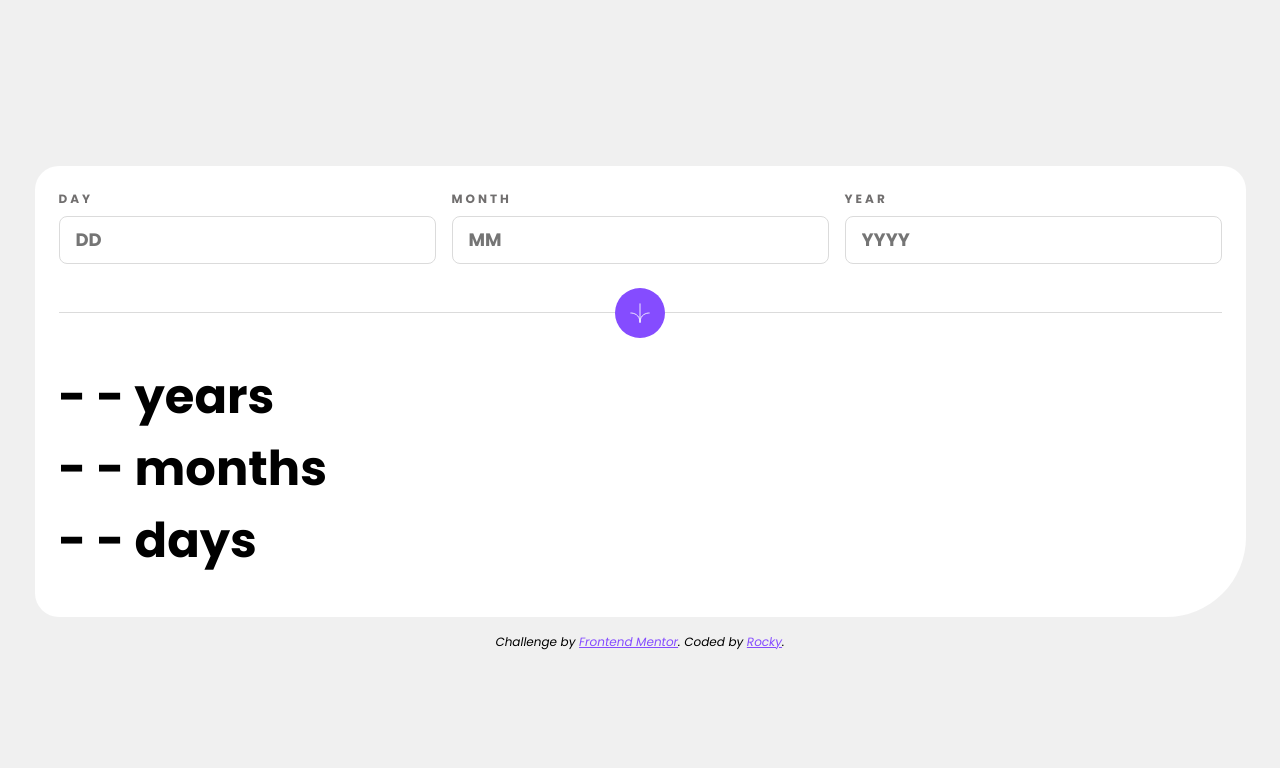
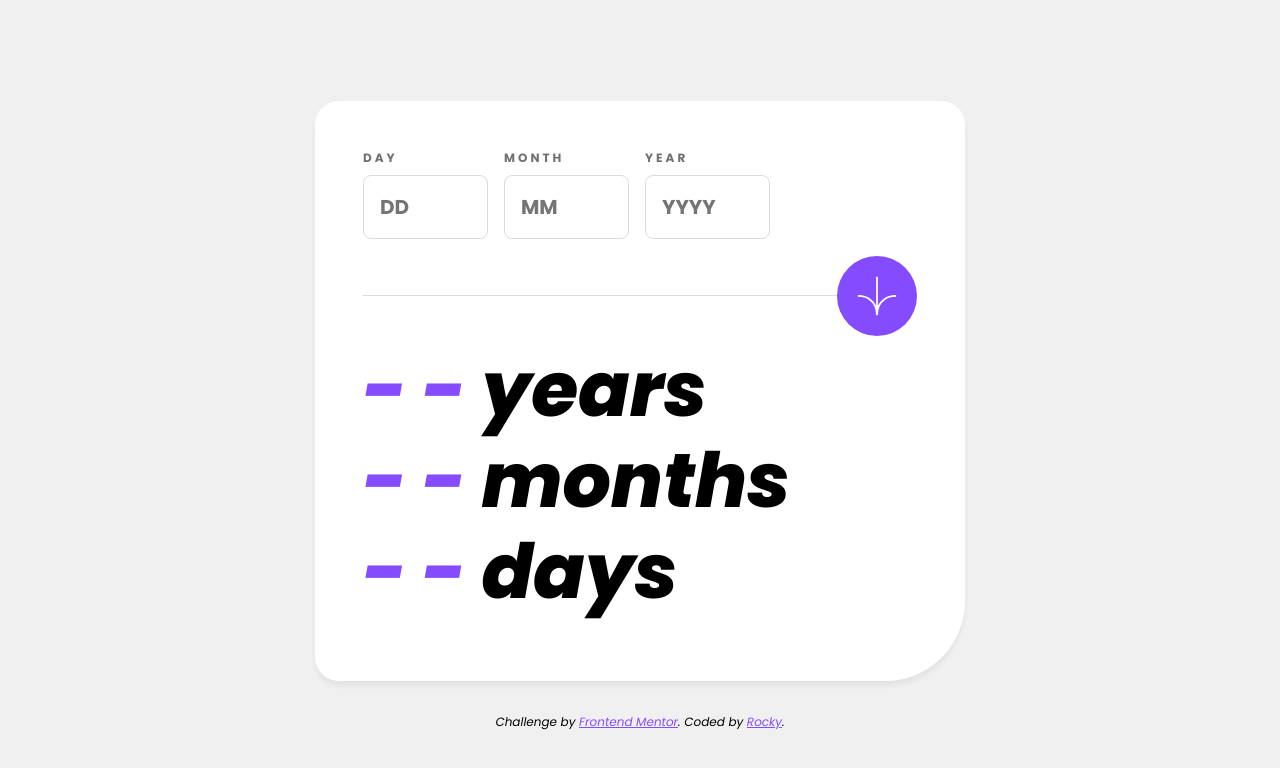
Before and after one commit to Drougnov/age-calculator-app-main, a plain HTML site: page index.html in a window 1280 px wide. Drawn offline with Linux system fonts and the light colour scheme.

Commit message:
Responsive style added

```diff
--- a/style.css
+++ b/style.css
@@ -9,6 +9,7 @@ body {
     background: hsl(0, 0%, 94%);
     font-size: 12px;
     font-family: "Poppins", sans-serif;
+    font-style: italic;
     display: flex;
     flex-direction: column;
     justify-content: center;
@@ -23,6 +24,7 @@ main {
     -ms-border-radius: 1.5rem 1.5rem 5rem 1.5rem;
     -o-border-radius: 1.5rem 1.5rem 5rem 1.5rem;
     border-radius: 1.5rem 1.5rem 5rem 1.5rem;
+    box-shadow: 0 5px 5px 0 rgba(0, 0, 0, 0.05);
 }
 main form {
     position: relative;
@@ -32,7 +34,7 @@ form .input-container {
     grid-template-columns: repeat(3, 1fr);
     align-items: start;
     gap: 1rem;
-    padding-bottom: 2.5rem;
+    padding-bottom: 3rem;
     border-bottom: 1px solid hsl(0, 0%, 86%);
 }
 .input-field {
@@ -44,8 +46,13 @@ form .input-container {
 .input-field .label {
     color: hsl(0, 1%, 44%);
     font-weight: 700;
+    font-style: normal;
     text-transform: uppercase;
     letter-spacing: 3px;
+}
+.input-field.empty-value .label,
+.input-field.invalid-value .label {
+    color: hsl(0, 100%, 67%);
 }
 .input-field .input {
     height: 3rem;
@@ -55,22 +62,35 @@ form .input-container {
     font-family: "Poppins", sans-serif;
     padding-left: 1rem;
     margin: 0.5rem 0;
+    outline: none;
     border: 1px solid hsl(0, 0%, 86%);
     -webkit-border-radius: 0.5rem;
     -moz-border-radius: 0.5rem;
     -ms-border-radius: 0.5rem;
     -o-border-radius: 0.5rem;
     border-radius: 0.5rem;
+    -webkit-transition: all 0.2s linear;
+    -moz-transition: all 0.2s linear;
+    -ms-transition: all 0.2s linear;
+    -o-transition: all 0.2s linear;
+    transition: all 0.2s linear;
 }
 .input::placeholder {
     font-size: 18px;
     font-weight: 700;
     font-family: "Poppins", sans-serif;
 }
+.input-field .input:focus,
+.input-field .input:hover {
+    border: 1px solid hsl(259, 100%, 65%);
+}
+.input-field.empty-value .input,
+.input-field.invalid-value .input {
+    border: 1px solid hsl(0, 100%, 67%);
+}
 .empty,
 .invalid {
     color: hsl(0, 100%, 67%);
-    font-style: italic;
     display: none;
 }
 .input-field.empty-value .empty {
@@ -93,11 +113,20 @@ form .submit-btn {
     outline: none;
     border: none;
     padding: 0.5rem;
-    border-radius: 50%;
     -webkit-border-radius: 50%;
     -moz-border-radius: 50%;
     -ms-border-radius: 50%;
     -o-border-radius: 50%;
+    border-radius: 50%;
+    cursor: pointer;
+    -webkit-transition: all 0.2s linear;
+    -moz-transition: all 0.2s linear;
+    -ms-transition: all 0.2s linear;
+    -o-transition: all 0.2s linear;
+    transition: all 0.2s linear;
+}
+.submit-btn:hover {
+    background: hsl(0, 0%, 8%);
 }
 .submit-btn img {
     width: 20px;
@@ -107,10 +136,12 @@ main .age-container {
     padding: 3rem 0 1rem 0;
 }
 .age-container .age {
-    font-size: 3rem;
+    font-size: 2.5rem;
+    font-weight: 800;
+    line-height: 1.2;
 }
-footer {
-    font-style: italic;
+.age span {
+    color: hsl(259, 100%, 65%);
 }
 footer a {
     color: hsl(259, 100%, 65%);
@@ -118,3 +149,40 @@ footer a {
 footer a:hover {
     text-decoration: none;
 }
+
+@media (min-width: 350px) {
+    .age-container .age {
+        font-size: 3rem;
+    }
+}
+@media (min-width: 750px) {
+    main {
+        width: 650px;
+        padding: 3rem;
+        margin: 2rem;
+    }
+    form .input-container {
+        grid-template-columns: repeat(3, minmax(auto, 125px));
+    }
+    .input-field .input {
+        height: 4rem;
+        font-size: 20px;
+    }
+    .input::placeholder {
+        font-size: 20px;
+    }
+    form .submit-btn {
+        bottom: -40px;
+        left: auto;
+        margin-left: auto;
+        width: 80px;
+        height: 80px;
+    }
+    .submit-btn img {
+        width: 40px;
+        height: 40px;
+    }
+    .age-container .age {
+        font-size: 4.75rem;
+    }
+}
```
